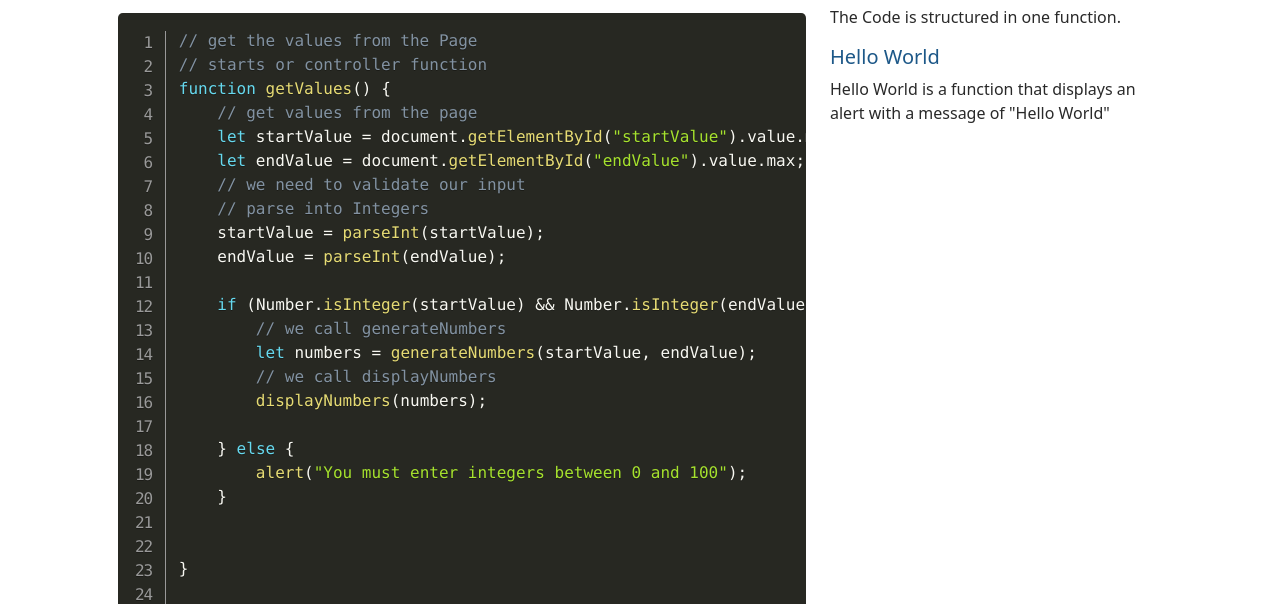
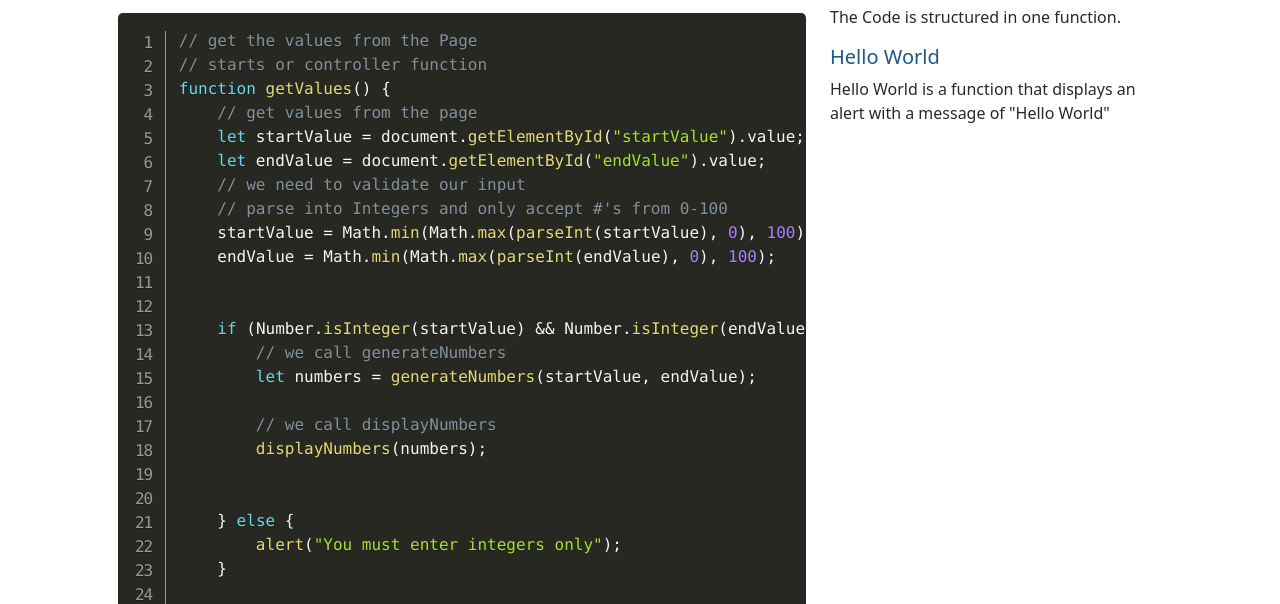
Before and after one commit to StaticShock93/TheHundred, a plain HTML site: page code.html in a window 1280 px wide. Shown: the part 138-742 px from the top of the page. Drawn offline with nearby package versions, Linux system fonts and the light colour scheme.

Commit message:
set limits to input values
set limits from 0-100

```diff
--- a/code.html
+++ b/code.html
@@ -77,25 +77,30 @@
                         // starts or controller function
                         function getValues() {
                             // get values from the page
-                            let startValue = document.getElementById("startValue").value.min;
-                            let endValue = document.getElementById("endValue").value.max;
+                            let startValue = document.getElementById("startValue").value;
+                            let endValue = document.getElementById("endValue").value;
                             // we need to validate our input
-                            // parse into Integers
-                            startValue = parseInt(startValue);
-                            endValue = parseInt(endValue);
+                            // parse into Integers and only accept #'s from 0-100
+                            startValue = Math.min(Math.max(parseInt(startValue), 0), 100);
+                            endValue = Math.min(Math.max(parseInt(endValue), 0), 100);
+
 
                             if (Number.isInteger(startValue) && Number.isInteger(endValue)) {
                                 // we call generateNumbers
                                 let numbers = generateNumbers(startValue, endValue);
+
                                 // we call displayNumbers
                                 displayNumbers(numbers);
 
+
                             } else {
-                                alert("You must enter integers between 0 and 100");
+                                alert("You must enter integers only");
                             }
 
 
+
                         }
+
 
                         // generate numbers from startValue to the endValue
                         // logic function(s)
@@ -107,7 +112,7 @@
                             // we want to get all numbers from start to end
                             for (let index = sValue; index <= eValue; index++) {
 
-                                // this will execute in a loop intil index = eValue
+                                // this will execute in a loop until index = eValue
                                 numbers.push(index);
 
                             }
@@ -131,7 +136,7 @@
                                 } else {
                                     className = "odd"
                                 }
-                                // This does render correctly with Prism, see the source
+                                //This does render correctly with Prism, see the source
                                 templateRows += `<tr><td class="${className}">${number}</td></tr>`;
 
                             }
```
Also changed, not shown: app.html (+8 -4 lines), js/site.js (+12 -7 lines).
